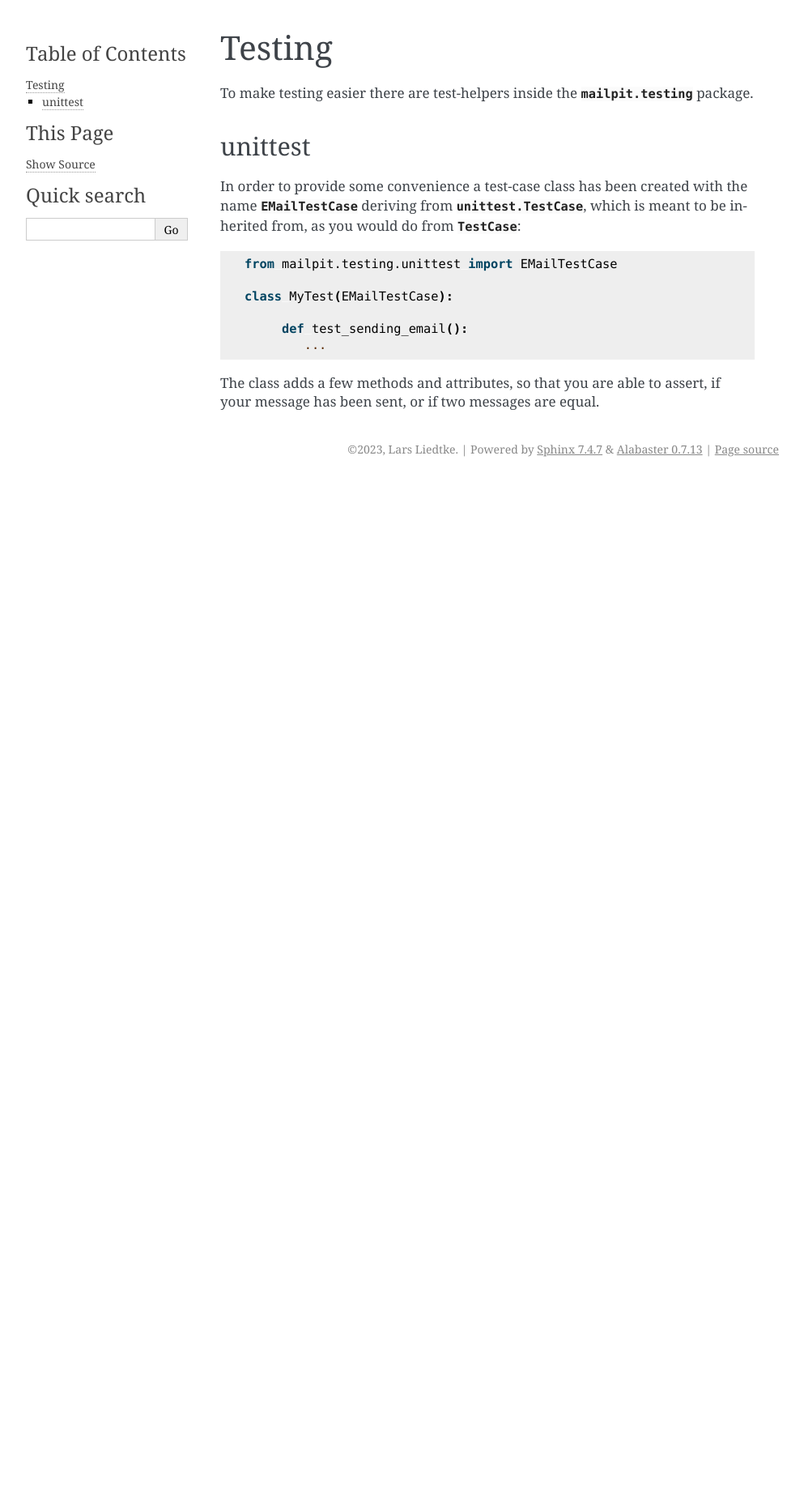
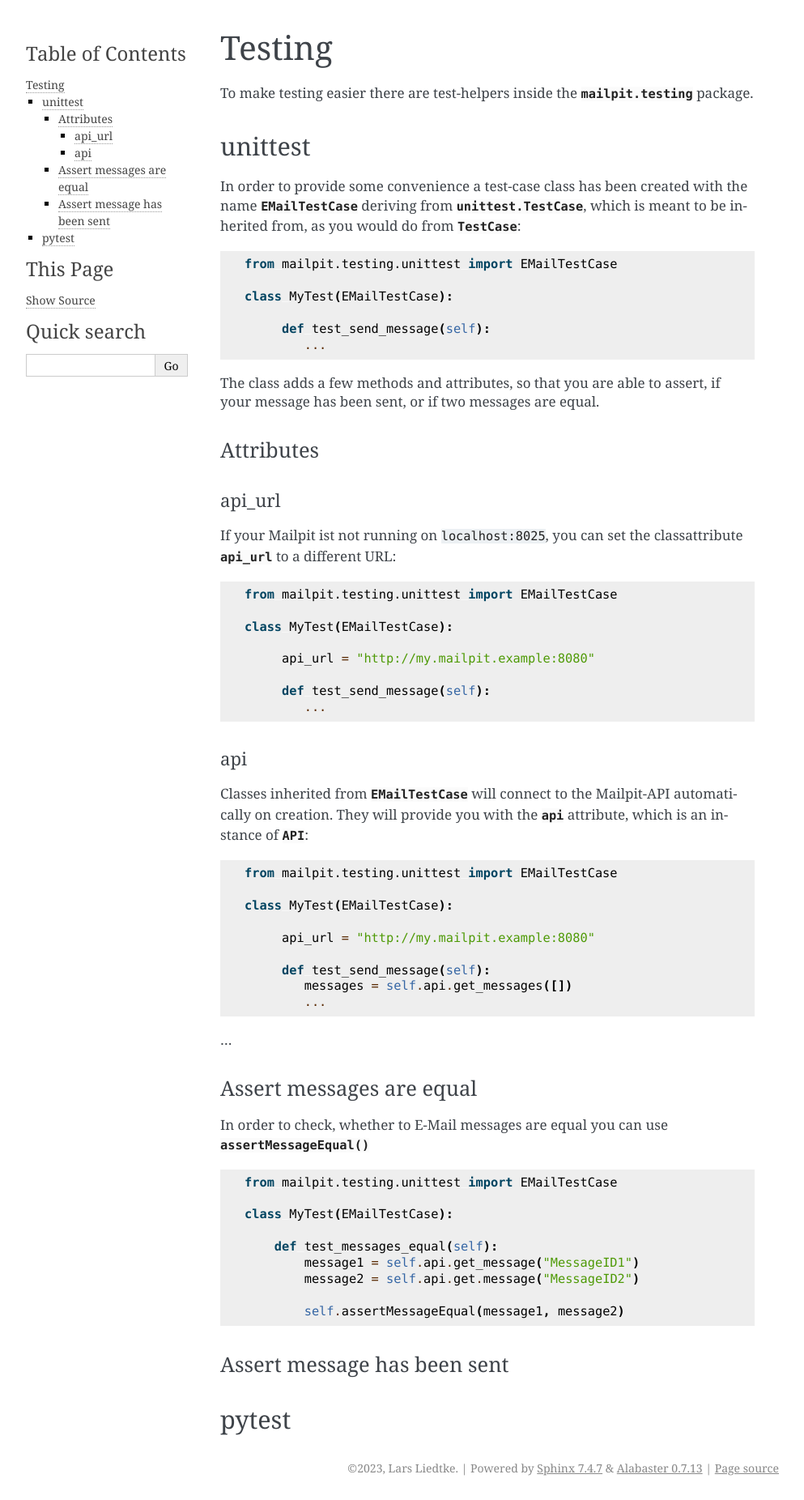
Before and after one commit to Corvan/mailpit-api-client, a Sphinx documentation site: the page built from docs/testing.rst, in a window 1280 px wide. Shown: the whole page at 81% size, without its empty margins (148-1141 px from the left). Built offline with Sphinx 7.4.7, drawn with Linux system fonts in a browser that asks for light colours; pages that are not in the unit, such as notebooks, are missing from menus; before the commit the page ends 900 px from its top, so only the background shows below that.

Commit message:
docs: extend testing

```diff
--- a/docs/conf.py
+++ b/docs/conf.py
@@ -21,7 +21,10 @@ release = "0.10.1"
 # -- General configuration ---------------------------------------------------
 # https://www.sphinx-doc.org/en/master/usage/configuration.html#general-configuration
 
-extensions = ["sphinx.ext.autodoc"]
+extensions = [
+    "sphinx.ext.autodoc",
+    "sphinx.ext.intersphinx",
+]
 
 templates_path = ["_templates"]
 exclude_patterns = ["_build", "Thumbs.db", ".DS_Store"]
@@ -33,3 +36,8 @@ source_path = "mailpit"
 
 html_theme = "alabaster"
 html_static_path = ["_static"]
+
+intersphinx_mapping = {
+    "pytest": ("https://docs.pytest.org/en/stable", None),
+    "python": ("https://docs.python.org/3/", None),
+}
--- a/docs/testing.rst
+++ b/docs/testing.rst
@@ -6,7 +6,7 @@ To make testing easier there are test-helpers inside the :py:mod:`mailpit.testin
 --------
 unittest
 --------
-In order to provide some convenience a test-case class has been created with the name :py:class:`EMailTestCase` deriving from :py:class:`unittest.TestCase`, which is meant to be inherited from, as you would do from :py:class:`TestCase`:
+In order to provide some convenience a test-case class has been created with the name :py:class:`~mailpit.testing.unittest.EMailTestCase` deriving from :py:class:`unittest.TestCase`, which is meant to be inherited from, as you would do from :py:class:`~unittest.TestCase`:
 
 .. code-block:: python
 
@@ -14,7 +14,74 @@ In order to provide some convenience a test-case class has been created with the
 
     class MyTest(EMailTestCase):
 
-         def test_sending_email():
+         def test_send_message(self):
             ...
 
 The class adds a few methods and attributes, so that you are able to assert, if your message has been sent, or if two messages are equal.
+
+__________
+Attributes
+__________
+
+.......
+api_url
+.......
+
+If your Mailpit ist not running on ``localhost:8025``, you can set the classattribute :py:attr:`~mailpit.testing.unittest.EmailTestCase.api_url` to a different URL:
+
+.. code-block:: python
+
+    from mailpit.testing.unittest import EMailTestCase
+
+    class MyTest(EMailTestCase):
+
+         api_url = "http://my.mailpit.example:8080"
+
+         def test_send_message(self):
+            ...
+
+
+...
+api
+...
+
+Classes inherited from :py:class:`~mailpit.testing.unittest.EMailTestCase` will connect to the Mailpit-API automatically on creation.
+They will provide you with the :py:attr:`~mailpit.testing.unittest.EmailTestCase.api` attribute, which is an instance of :py:class:`~mailpit.client.api.API`:
+
+.. code-block:: python
+
+    from mailpit.testing.unittest import EMailTestCase
+
+    class MyTest(EMailTestCase):
+
+         api_url = "http://my.mailpit.example:8080"
+
+         def test_send_message(self):
+            messages = self.api.get_messages([])
+            ...
+
+_________________________
+Assert messages are equal
+_________________________
+In order to check, whether to E-Mail messages are equal you can use :py:meth:`~mailpit.testing.unittest.EmailTestCase.assertMessageEqual`
+
+.. code-block:: python
+
+    from mailpit.testing.unittest import EMailTestCase
+
+    class MyTest(EMailTestCase):
+
+        def test_messages_equal(self):
+            message1 = self.api.get_message("MessageID1")
+            message2 = self.api.get.message("MessageID2")
+
+            self.assertMessageEqual(message1, message2)
+
+____________________________
+Assert message has been sent
+____________________________
+
+
+------
+pytest
+------
```
